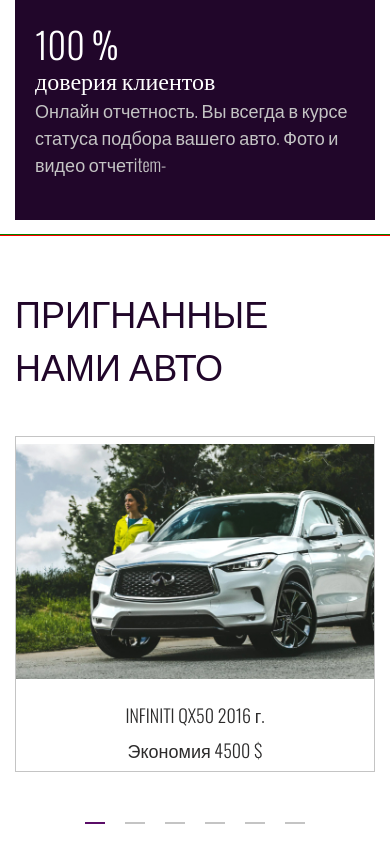
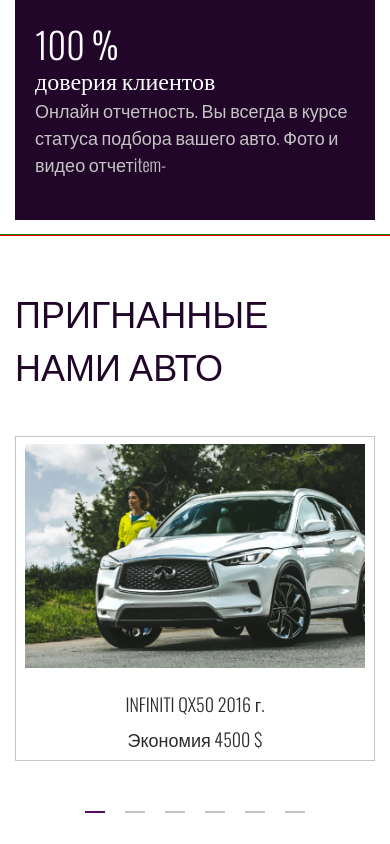
Before and after one commit to Rorsherh/carFromUSA, a website: page src/index.html in a window 390 px wide. Shown: the part 3037-3881 px from the top of the page. Drawn offline with nearby package versions, Linux system fonts and the light colour scheme; files that its build step writes are made by us from their sources.

Commit message:
улучшена адаптация для блока cars

```diff
--- a/src/scss/blocks/_cars.scss
+++ b/src/scss/blocks/_cars.scss
@@ -75,6 +75,8 @@
       background-color: #5a0d67;
     }
   }
+
+  // стили стороннего слайдера конец
   &__img {
     margin-bottom: 23px;
     max-width: 100%;
@@ -101,12 +103,23 @@
   .cars__center-box {
     padding-top: 20px;
   }
+
+  .cars__title span {
+    display: none;
+  }
+
   .cars__carousel {
-    max-width: 390px;
+    max-width: 690px;
     margin: 0 auto;
   }
-  .cars__title span {
-    display: none;
+
+  .cars__item-box {
+    max-width: 690px;
+  }
+
+  .cars__img {
+    width: 95%;
+    height: auto;
   }
 
   .cars .slick-slider-one .slick-dots button {
```
